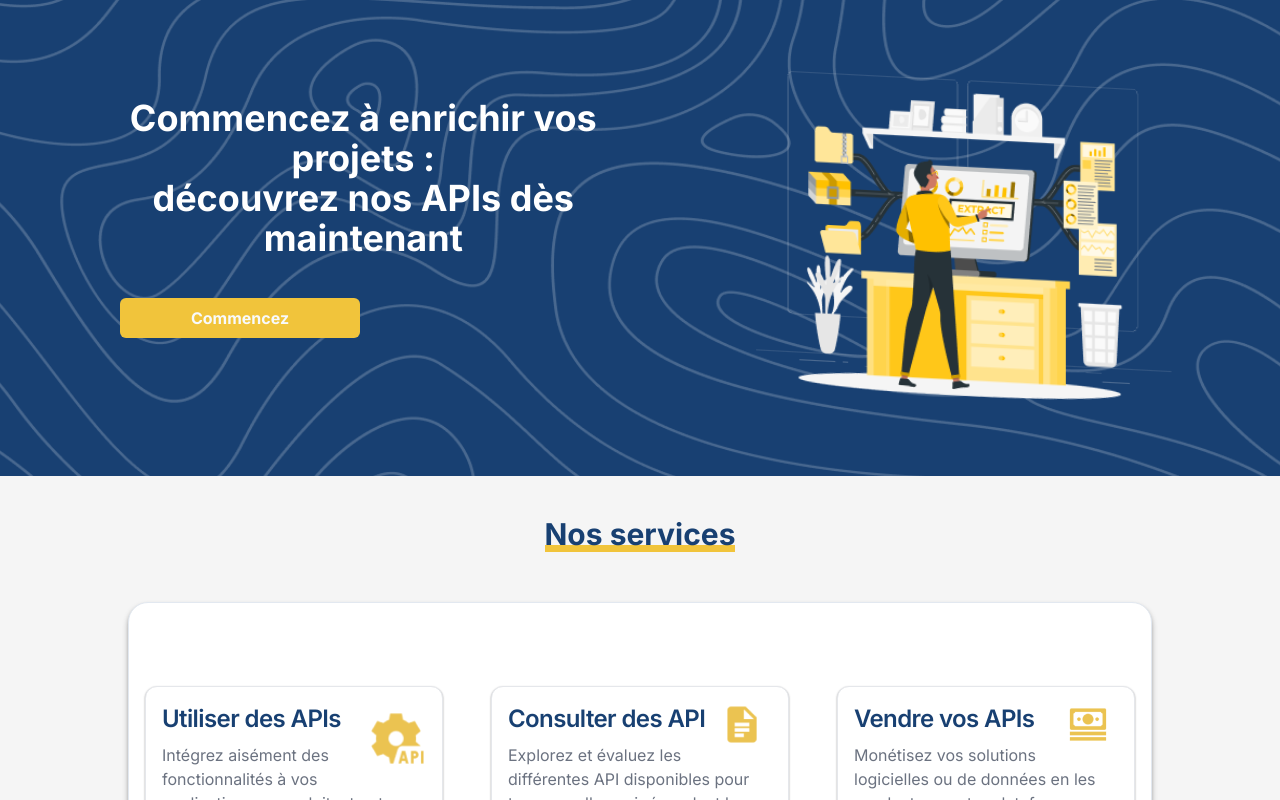
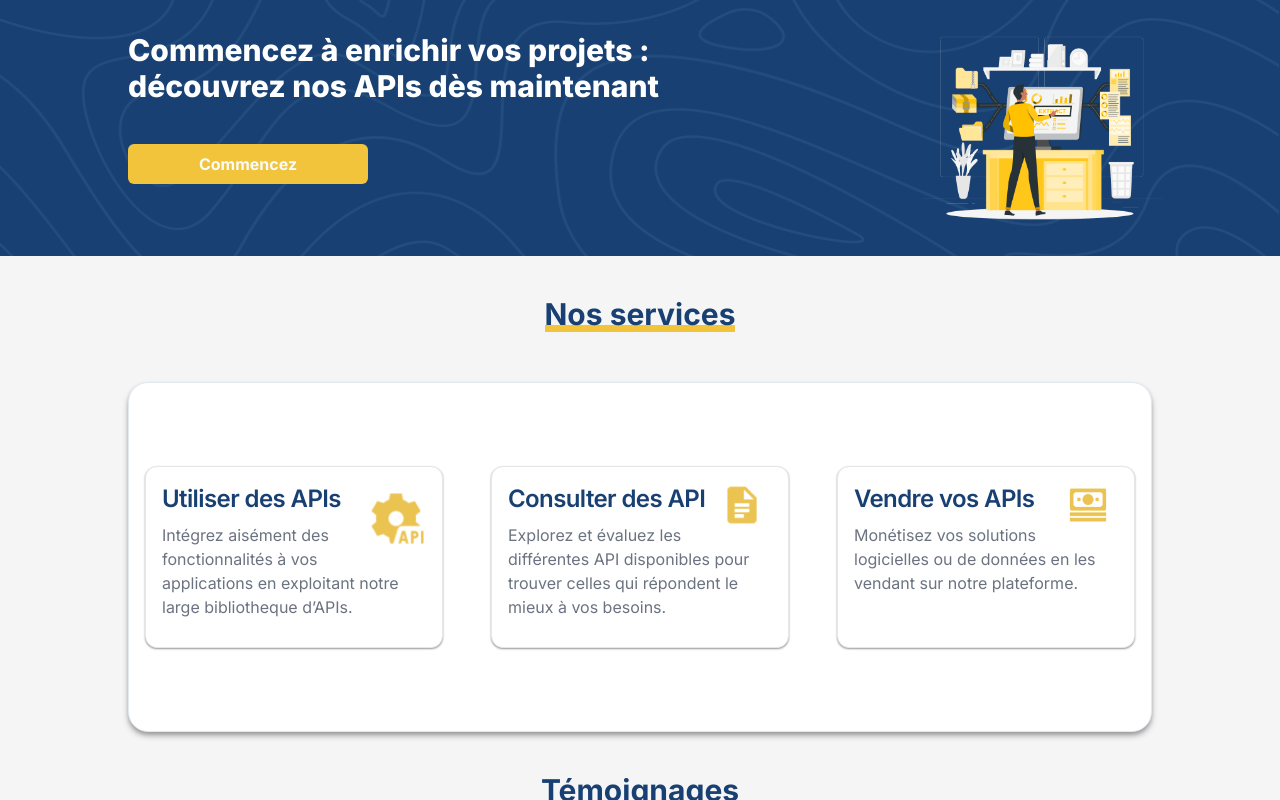
Before and after one commit to codewithabdou/ApiHub-Projet-2CSSIL-Frontend, a Next.js app: page /testRoute in a window 1280 px wide. Shown: the top 800 px of the page. Built offline with nearby package versions, Linux system fonts and the light colour scheme.

Commit message:
fix banner

```diff
--- a/app/components/home/Banner.tsx
+++ b/app/components/home/Banner.tsx
@@ -1,17 +1,36 @@
-import React from 'react';
-import Image from 'next/image';
-import { IMAGES } from '@config';
-import { Button } from '../ui/button';
+import React from "react";
+import Image from "next/image";
+import { IMAGES } from "@config";
+import { Button } from "../ui/button";
 
 const Banner = () => {
   return (
-    <div className=" w-full px-10  flex py-8 flex-col md:flex-row bg-primary" style={{backgroundImage: `url(${IMAGES.BANNER[0].bannerbg})`, backgroundSize: 'cover', backgroundPosition: 'center'}}>
-      <div className="container mx-12 my-12 font-bold flex flex-col justify-center  md:items-start md:w-1/2">
-        <p className="mb-4 md:mb-0 text-3xl md:text-center md:text-4xl   text-white  md:text-left">Commencez à enrichir vos projets :<br/> découvrez nos APIs dès maintenant</p>
-        <Button className='bg-secondary text-base my-8 md:my-10 w-56 md:w-60 font-bold'>Commencez</Button>
+    <div
+      className=" w-full relative bg-primary bg-opacity-80 px-4 py-8 gap-8 md:max-h-96 justify-around  flex md:px-[10%] flex-col md:flex-row "
+      style={{
+        backgroundImage: `url(${IMAGES.BANNER[0].bannerbg})`,
+        backgroundSize: "cover",
+        backgroundPosition: "center",
+        backgroundRepeat: "no-repeat",
+        backgroundBlendMode: "soft-light",
+      }}
+    >
+      <div className="order-2 z-10 md:order-1 w-full  font-extrabold flex flex-col  items-center  md:items-start ">
+        <p className=" text-2xl md:text-start max-w-[30ch] text-center md:text-3xl   text-white  ">
+          Commencez à enrichir vos projets : découvrez nos APIs dès maintenant
+        </p>
+        <Button className="bg-secondary  hover:border-white hover:border-[1px] hover:scale-110 text-base my-8 md:my-10 w-56 md:w-60 font-bold">
+          Commencez
+        </Button>
       </div>
-      <div className="flex p-12    justify-center md:justify-end md:w-1/2">
-        <Image   className='transform px-5 skew-y-3 hover:-translate-y-1 hover:scale-105 ' src={IMAGES.BANNER[0].banner} width={500} height={300} alt="Banner" />
+      <div className="flex  order-1 md:order-2  justify-center ">
+        <Image
+          className=" object-contain scale-110 "
+          src={IMAGES.BANNER[0].banner}
+          width={291}
+          height={385}
+          alt="Banner"
+        />
       </div>
     </div>
   );
--- a/app/components/home/index.ts
+++ b/app/components/home/index.ts
@@ -1,2 +1,4 @@
 export { default as Footer } from "./Footer";
 export { default as Testemonies } from "./Testemonies";
+export { default as Nosservices } from "./Nosservices";
+export { default as Banner } from "./Banner";
```
